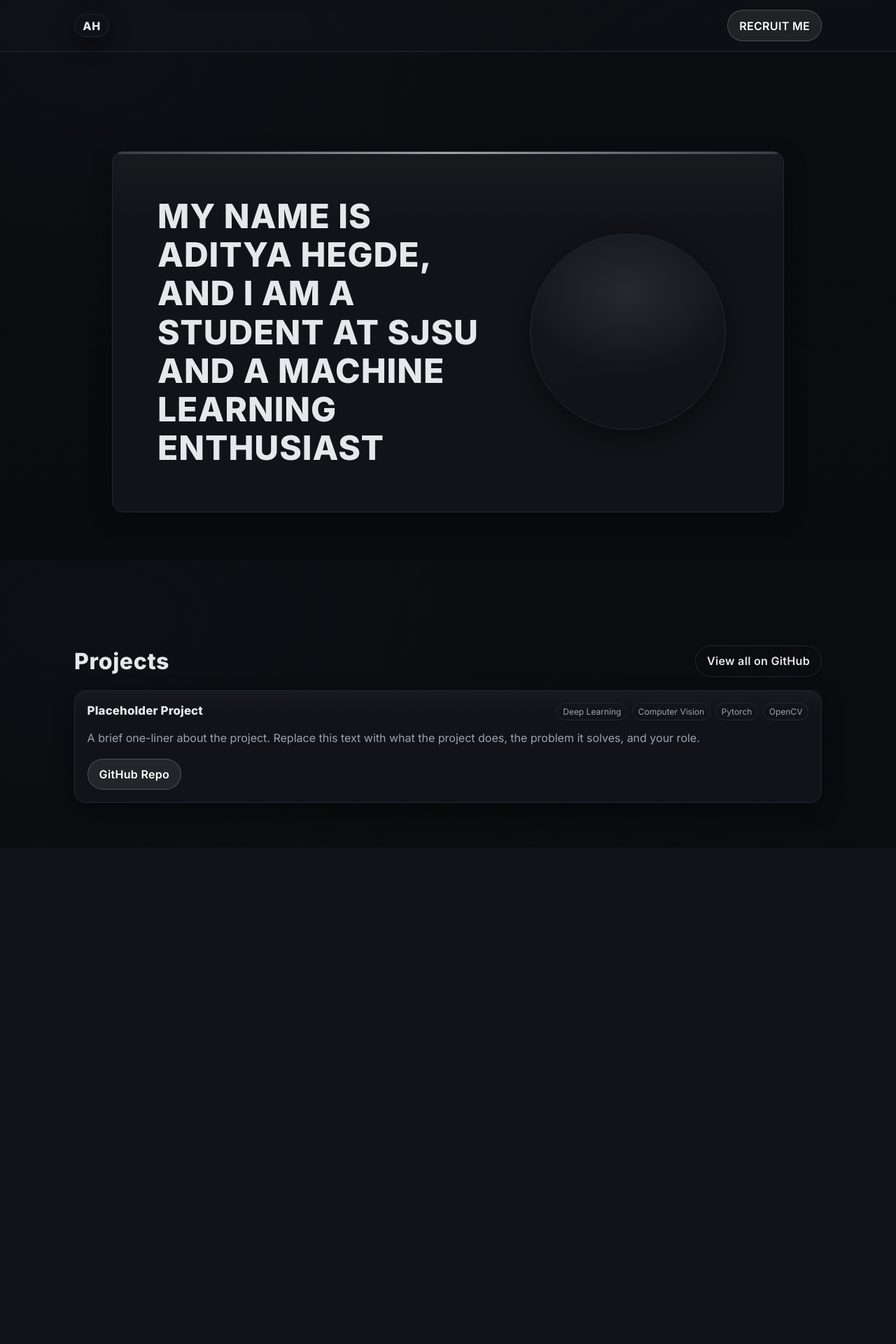
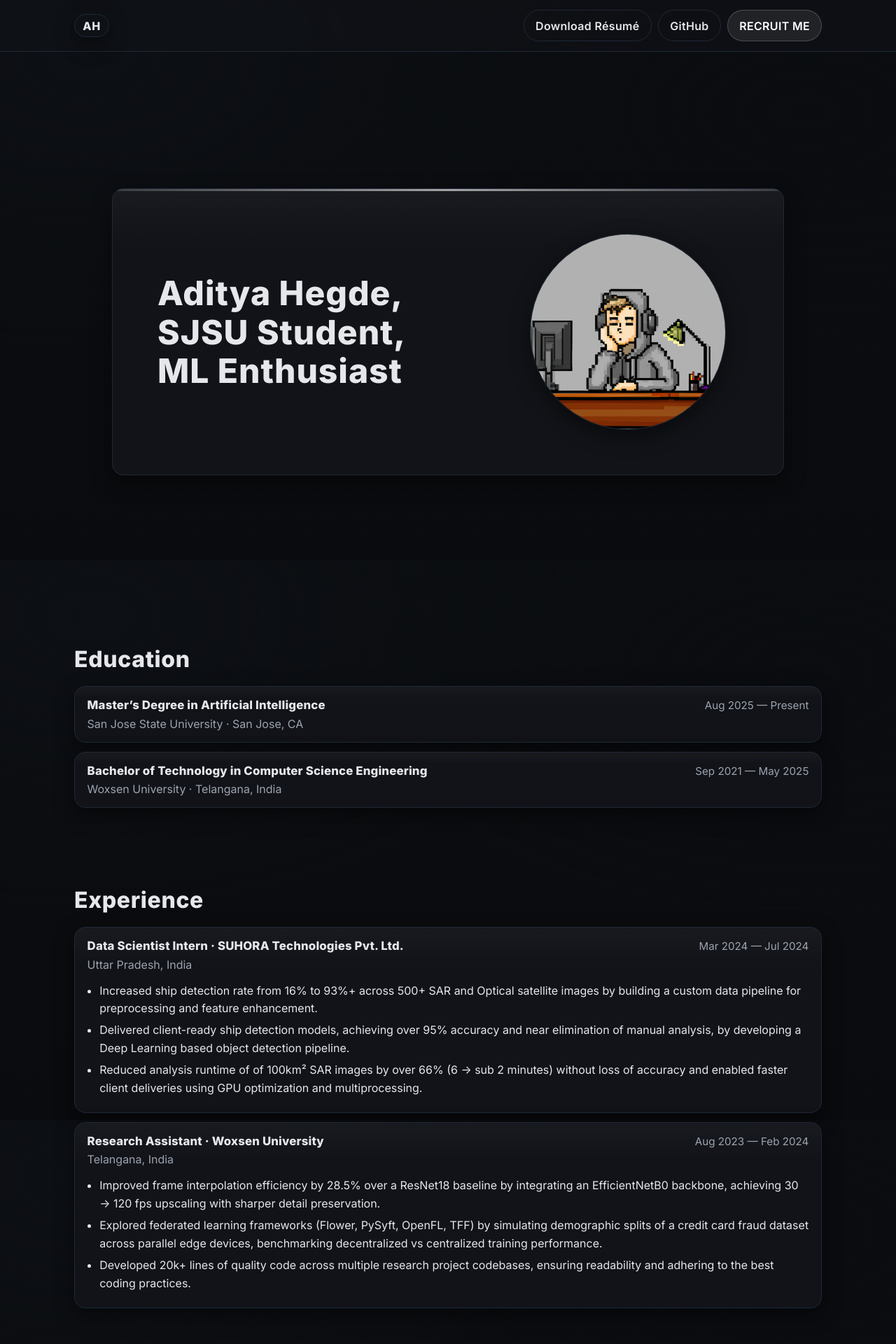
Before and after one commit to AdityaHegde712/Portfolio, a Flask app: page / in a window 1280 px wide. Shown: the top 1920 px of the page at 70% size. Before the commit the page ends 1164 px from the top, so only its background shows below. Run offline with Flask 3, Linux system fonts and the light colour scheme.

Commit message:
Working version

```diff
--- a/app.py
+++ b/app.py
@@ -1,11 +1,56 @@
 from flask import Flask, render_template
+import csv
+import os
+from collections import defaultdict
 
 app = Flask(__name__)
 
 
+def read_csv_dicts(path):
+    """Return a list[dict] from a CSV file (UTF-8, with headers)."""
+    with open(path, newline="", encoding="utf-8") as f:
+        return list(csv.DictReader(f))
+
+
+def read_csv_singleton(path):
+    rows = read_csv_dicts(path)
+    return rows[0] if rows else {}
+
+
 @app.route("/")
 def index():
-    return render_template("index.html")
+    data_dir = os.path.join(app.root_path, "data")
+
+    contact = read_csv_singleton(os.path.join(data_dir, "contact.csv"))
+    education = read_csv_dicts(os.path.join(data_dir, "education.csv"))
+    experience = read_csv_dicts(os.path.join(data_dir, "experience.csv"))
+    exp_bullets_rows = read_csv_dicts(os.path.join(data_dir, "experience_bullets.csv"))
+    projects = read_csv_dicts(os.path.join(data_dir, "projects.csv"))
+    proj_bullets_rows = read_csv_dicts(os.path.join(data_dir, "project_bullets.csv"))
+    skills = read_csv_dicts(os.path.join(data_dir, "skills.csv"))
+
+    # Attach bullets to experience
+    exp_bullets = defaultdict(list)
+    for row in exp_bullets_rows:
+        exp_bullets[row["experience_id"]].append(row["bullet"])
+    for e in experience:
+        e["bullets"] = exp_bullets.get(e["id"], [])
+
+    # Attach bullets to projects
+    proj_bullets = defaultdict(list)
+    for row in proj_bullets_rows:
+        proj_bullets[row["project_id"]].append(row["bullet"])
+    for p in projects:
+        p["bullets"] = proj_bullets.get(p["id"], [])
+
+    return render_template(
+        "index.html",
+        contact=contact,
+        education=education,
+        experience=experience,
+        projects=projects,
+        skills=skills,
+    )
 
 
 if __name__ == "__main__":
--- /dev/null
+++ b/data/contact.csv
@@ -0,0 +1,2 @@
+name,phone,email,linkedin,github
+"Aditya Hegde","408-396-6553","aditya.hegde@sjsu.edu","https://linkedin.com/in/aditya-hegde712","https://github.com/AdityaHegde712"
--- /dev/null
+++ b/data/education.csv
@@ -0,0 +1,3 @@
+id,institution,location,degree,start,end
+"1","San Jose State University","San Jose, CA","Master’s Degree in Artificial Intelligence","Aug 2025","Present"
+"2","Woxsen University","Telangana, India","Bachelor of Technology in Computer Science Engineering","Sep 2021","May 2025"
--- /dev/null
+++ b/data/experience.csv
@@ -0,0 +1,3 @@
+id,role,company,location,start,end
+"1","Data Scientist Intern","SUHORA Technologies Pvt. Ltd.","Uttar Pradesh, India","Mar 2024","Jul 2024"
+"2","Research Assistant","Woxsen University","Telangana, India","Aug 2023","Feb 2024"
--- /dev/null
+++ b/data/projects.csv
@@ -0,0 +1,3 @@
+id,name,tech_stack,start,end,github
+"1","Marine Debris Detection Framework","Python; Pytorch; YOLO; Rasterio; Git","Dec 2024","Apr 2025",""
+"2","Seg2Box","Python; Pytorch; OpenCV; Git","Oct 2024","Nov 2024",""
--- /dev/null
+++ b/data/skills.csv
@@ -0,0 +1,5 @@
+category,items
+"Languages","Python; Java; C/C++; Arduino"
+"Frameworks","Pytorch; Tensorflow; Keras; Scikit-Learn; OpenCV; NLTK; LangChain"
+"Developer Tools","Git; Google Cloud Platform; VS Code; Visual Studio; PyCharm; IntelliJ; Eclipse; Roboflow; HuggingFace"
+"Libraries","Pandas; NumPy; Matplotlib; Seaborn; BeautifulSoup"
--- a/requirements.txt
+++ b/requirements.txt
@@ -0,0 +1 @@
+Flask==3.0.0
--- a/static/style.css
+++ b/static/style.css
@@ -60,6 +60,7 @@ a {
     display: flex;
     align-items: center;
     justify-content: space-between;
+    gap: 1rem;
 }
 
 .brand {
@@ -69,6 +70,12 @@ a {
     border-radius: 999px;
     padding: 0.35rem 0.7rem;
     box-shadow: var(--shadow);
+}
+
+.nav-actions {
+    display: flex;
+    align-items: center;
+    gap: 0.6rem;
 }
 
 /* ====== Buttons ====== */
@@ -86,7 +93,6 @@ a {
     cursor: pointer;
     white-space: nowrap;
 }
-
 .btn:active {
     transform: translateY(1px);
 }
@@ -96,7 +102,6 @@ a {
     color: var(--white);
     border-color: rgba(255, 255, 255, 0.2);
 }
-
 .btn-primary:hover {
     background: rgba(255, 255, 255, 0.12);
     border-color: rgba(255, 255, 255, 0.32);
@@ -106,7 +111,6 @@ a {
     background: transparent;
     color: var(--text);
 }
-
 .btn-ghost:hover {
     background: rgba(255, 255, 255, 0.06);
     border-color: rgba(255, 255, 255, 0.2);
@@ -118,7 +122,6 @@ a {
     margin: 0 auto;
     padding: 3rem 1rem 4rem;
 }
-
 .section-head {
     display: flex;
     align-items: center;
@@ -126,7 +129,6 @@ a {
     gap: 1rem;
     margin-bottom: 1.2rem;
 }
-
 .section-title {
     margin: 0;
     font-size: clamp(1.2rem, 1.2rem + 1.5vw, 2rem);
@@ -152,7 +154,6 @@ a {
     position: relative;
     overflow: clip;
 }
-
 /* Accent bar */
 .card::before {
     content: "";
@@ -170,7 +171,6 @@ a {
     align-items: center;
     gap: clamp(1.25rem, 3vw, 2.5rem);
 }
-
 @media (max-width: 820px) {
     .hero-card {
         grid-template-columns: 1fr;
@@ -187,7 +187,6 @@ a {
     color: var(--text);
     text-wrap: balance;
 }
-
 .muted {
     color: var(--muted);
 }
@@ -197,7 +196,6 @@ a {
     display: grid;
     place-items: center;
 }
-
 .avatar {
     inline-size: min(280px, 42vw);
     aspect-ratio: 1 / 1;
@@ -208,11 +206,57 @@ a {
     position: relative;
     overflow: hidden;
 }
-
 /* If you replace the div with an <img class="avatar"> this keeps it clean */
 img.avatar {
     object-fit: cover;
     display: block;
+}
+
+/* ====== Lists / Items (Education, Experience, Skills) ====== */
+.list {
+    display: grid;
+    gap: 0.8rem;
+}
+.item {
+    background: linear-gradient(180deg, rgba(255, 255, 255, 0.03), rgba(255, 255, 255, 0) 20%), var(--surface);
+    border: 1px solid var(--border);
+    border-radius: var(--radius);
+    box-shadow: var(--shadow);
+    padding: 1rem 1.1rem;
+    display: grid;
+    gap: 0.4rem;
+}
+.item--compact {
+    padding: 0.8rem 1rem;
+}
+.item-head {
+    display: flex;
+    align-items: baseline;
+    justify-content: space-between;
+    gap: 1rem;
+}
+.item-title {
+    margin: 0;
+    font-weight: 700;
+    letter-spacing: 0.01em;
+    font-size: 1.05rem;
+}
+.item-meta {
+    color: var(--muted);
+    font-size: 0.95rem;
+}
+.item-submeta {
+    color: var(--muted);
+}
+
+/* ====== Bullets ====== */
+.bullets {
+    margin: 0.2rem 0 0;
+    padding-left: 1.1rem;
+}
+.bullets li {
+    margin: 0.35rem 0;
+    line-height: 1.6;
 }
 
 /* ====== Projects ====== */
@@ -222,7 +266,6 @@ img.avatar {
     gap: 1rem;
     margin-top: 0.5rem;
 }
-
 .project-card {
     background: linear-gradient(180deg, rgba(255, 255, 255, 0.03), rgba(255, 255, 255, 0) 20%), var(--surface);
     border: 1px solid var(--border);
@@ -232,27 +275,23 @@ img.avatar {
     display: grid;
     gap: 0.8rem;
 }
-
 .project-header {
     display: flex;
     align-items: baseline;
     justify-content: space-between;
     gap: 0.75rem;
 }
-
 .project-title {
     margin: 0;
     font-weight: 700;
     letter-spacing: 0.01em;
     font-size: 1.05rem;
 }
-
 .tags {
     display: flex;
     gap: 0.4rem;
     flex-wrap: wrap;
 }
-
 .tag {
     display: inline-block;
     font-size: 0.75rem;
@@ -261,21 +300,30 @@ img.avatar {
     border-radius: 999px;
     color: var(--muted);
 }
-
-.project-desc {
-    margin: 0;
-    color: var(--muted);
-    line-height: 1.6;
+.project-actions {
+    margin-top: 0.2rem;
 }
 
-.project-actions {
-    margin-top: 0.2rem;
+/* ====== Chips (Skills) ====== */
+.chips {
+    display: flex;
+    flex-wrap: wrap;
+    gap: 0.4rem;
+}
+.chip {
+    display: inline-block;
+    font-size: 0.78rem;
+    padding: 0.25rem 0.55rem;
+    border: 1px solid var(--border);
+    border-radius: 999px;
+    color: var(--muted);
 }
 
 /* ====== Motion ====== */
 @media (prefers-reduced-motion: no-preference) {
     .card,
-    .project-card {
+    .project-card,
+    .item {
         opacity: 0;
         transform: translateY(8px);
         animation: fadeUp 420ms cubic-bezier(0.2, 0.8, 0.2, 1) both 60ms;
--- a/templates/index.html
+++ b/templates/index.html
@@ -5,7 +5,7 @@
         <meta name="viewport" content="width=device-width, initial-scale=1" />
         <title>Aditya Hegde — Portfolio</title>
 
-        <!-- Optional: clean modern font; safe to remove if you want zero external deps -->
+        <!-- Optional modern font -->
         <link rel="preconnect" href="https://fonts.gstatic.com" crossorigin />
         <link href="https://fonts.googleapis.com/css2?family=Inter:wght@400;600;800&display=swap" rel="stylesheet" />
 
@@ -14,12 +14,18 @@
         <meta name="description" content="Portfolio of Aditya Hegde — student at SJSU and machine learning enthusiast." />
     </head>
     <body>
-        <!-- Header with sticky nav + Recruit Me CTA -->
+        <!-- Header with sticky nav + CTAs -->
         <header class="site-header">
             <nav class="nav">
                 <a class="brand" href="/">AH</a>
-                <!-- TODO: replace YOUR_EMAIL@domain.com with your actual email -->
-                <a class="btn btn-primary" href="mailto:aditya.hegde@sjsu.edu?subject=Recruit%20Aditya%20Hegde">RECRUIT ME</a>
+                <div class="nav-actions">
+                    <a class="btn btn-ghost" href="{{ url_for('static', filename='RESUME.pdf') }}" target="_blank" rel="noopener">Download Résumé</a>
+                    {% if contact.github %}
+                    <a class="btn btn-ghost" href="{{ contact.github }}" target="_blank" rel="noopener">GitHub</a>
+                    {% endif %} {% if contact.email %}
+                    <a class="btn btn-primary" href="mailto:{{ contact.email }}?subject=Recruit%20Aditya%20Hegde">RECRUIT ME</a>
+                    {% endif %}
+                </div>
             </nav>
         </header>
 
@@ -28,16 +34,62 @@
             <section class="hero">
                 <div class="card hero-card" aria-label="Intro">
                     <div class="hero-content">
-                        <h1 class="title">MY NAME IS ADITYA HEGDE, AND I AM A STUDENT AT SJSU AND A MACHINE LEARNING ENTHUSIAST</h1>
+                        <h1 class="title">Aditya Hegde, SJSU Student, ML Enthusiast</h1>
                     </div>
 
                     <!-- Placeholder portrait.
                Replace this <div> with:
                <img class="avatar" src="{{ url_for('static', filename='me.jpg') }}" alt="Portrait of Aditya Hegde">
           -->
+                    <!-- <div class="hero-media">
+                        <div class="avatar" aria-label="Placeholder for my photo"></div>
+                    </div> -->
                     <div class="hero-media">
-                        <div class="avatar" aria-label="Placeholder for my photo"></div>
+                        <img class="avatar" src="{{ url_for('static', filename='me.png') }}" alt="Portrait of Aditya Hegde" loading="eager" decoding="async" />
                     </div>
+                </div>
+            </section>
+
+            <!-- EDUCATION -->
+            <section id="education" class="section">
+                <div class="section-head">
+                    <h2 class="section-title">Education</h2>
+                </div>
+                <div class="list">
+                    {% for edu in education %}
+                    <article class="item">
+                        <header class="item-head">
+                            <h3 class="item-title">{{ edu.degree }}</h3>
+                            <div class="item-meta">{{ edu.start }} — {{ edu.end }}</div>
+                        </header>
+                        <div class="item-submeta">{{ edu.institution }} · {{ edu.location }}</div>
+                    </article>
+                    {% endfor %}
+                </div>
+            </section>
+
+            <!-- EXPERIENCE -->
+            <section id="experience" class="section">
+                <div class="section-head">
+                    <h2 class="section-title">Experience</h2>
+                </div>
+                <div class="list">
+                    {% for job in experience %}
+                    <article class="item">
+                        <header class="item-head">
+                            <h3 class="item-title">{{ job.role }} · {{ job.company }}</h3>
+                            <div class="item-meta">{{ job.start }} — {{ job.end }}</div>
+                        </header>
+                        <div class="item-submeta">{{ job.location }}</div>
+                        {% if job.bullets %}
+                        <ul class="bullets">
+                            {% for b in job.bullets %}
+                            <li>{{ b }}</li>
+                            {% endfor %}
+                        </ul>
+                        {% endif %}
+                    </article>
+                    {% endfor %}
                 </div>
             </section>
 
@@ -45,28 +97,61 @@
             <section id="projects" class="section">
                 <div class="section-head">
                     <h2 class="section-title">Projects</h2>
-                    <!-- TODO: replace YOUR_GITHUB with your GitHub handle or repo URL -->
-                    <a class="btn btn-ghost" href="https://github.com/AdityaHegde712" target="_blank" rel="noopener noreferrer">View all on GitHub</a>
+                    {% if contact.github %}
+                    <a class="btn btn-ghost" href="{{ contact.github }}" target="_blank" rel="noopener">View all on GitHub</a>
+                    {% endif %}
                 </div>
 
                 <div class="project-grid">
-                    <!-- Placeholder project card -->
+                    {% for p in projects %}
                     <article class="project-card">
                         <header class="project-header">
-                            <h3 class="project-title">Placeholder Project</h3>
+                            <h3 class="project-title">{{ p.name }}</h3>
+                            {% if p.tech_stack %}
                             <div class="tags">
-                                <span class="tag">Deep Learning</span>
-                                <span class="tag">Computer Vision</span>
-                                <span class="tag">Pytorch</span>
-                                <span class="tag">OpenCV</span>
+                                {% for t in p.tech_stack.split(';') %} {% set tag = t|trim %} {% if tag %}
+                                <span class="tag">{{ tag }}</span>
+                                {% endif %} {% endfor %}
                             </div>
+                            {% endif %}
                         </header>
-                        <p class="project-desc">A brief one-liner about the project. Replace this text with what the project does, the problem it solves, and your role.</p>
+                        {% if p.bullets %}
+                        <ul class="bullets">
+                            {% for b in p.bullets %}
+                            <li>{{ b }}</li>
+                            {% endfor %}
+                        </ul>
+                        {% endif %}
                         <div class="project-actions">
-                            <!-- TODO: replace with the real repository link -->
-                            <a class="btn btn-primary" href="https://github.com/YOUR_GITHUB/placeholder-project" target="_blank" rel="noopener noreferrer">GitHub Repo</a>
+                            {% if p.github %}
+                            <a class="btn btn-primary" href="{{ p.github }}" target="_blank" rel="noopener">GitHub Repo</a>
+                            {% endif %}
                         </div>
                     </article>
+                    {% endfor %}
+                </div>
+            </section>
+
+            <!-- SKILLS -->
+            <section id="skills" class="section">
+                <div class="section-head">
+                    <h2 class="section-title">Skills</h2>
+                </div>
+                <div class="list">
+                    {% for s in skills %}
+                    <article class="item item--compact">
+                        <header class="item-head">
+                            <h3 class="item-title">{{ s.category }}</h3>
+                        </header>
+                        {% set skills_items = s.get('items', '') %} {% if skills_items %}
+                        <div class="chips">
+                            {% for raw in skills_items.split(';') %} {% set chip = raw|trim %} {% if chip %}
+                            <span class="chip">{{ chip }}</span>
+                            {% endif %} {% endfor %}
+                        </div>
+                        {% endif %}
+                    </article>
+                    {% endfor %}
                 </div>
             </section>
         </main>
```
Also changed, not shown: data/experience_bullets.csv (added, +7 -0 lines), data/project_bullets.csv (added, +8 -0 lines), static/me.png (added), 1 other file.
